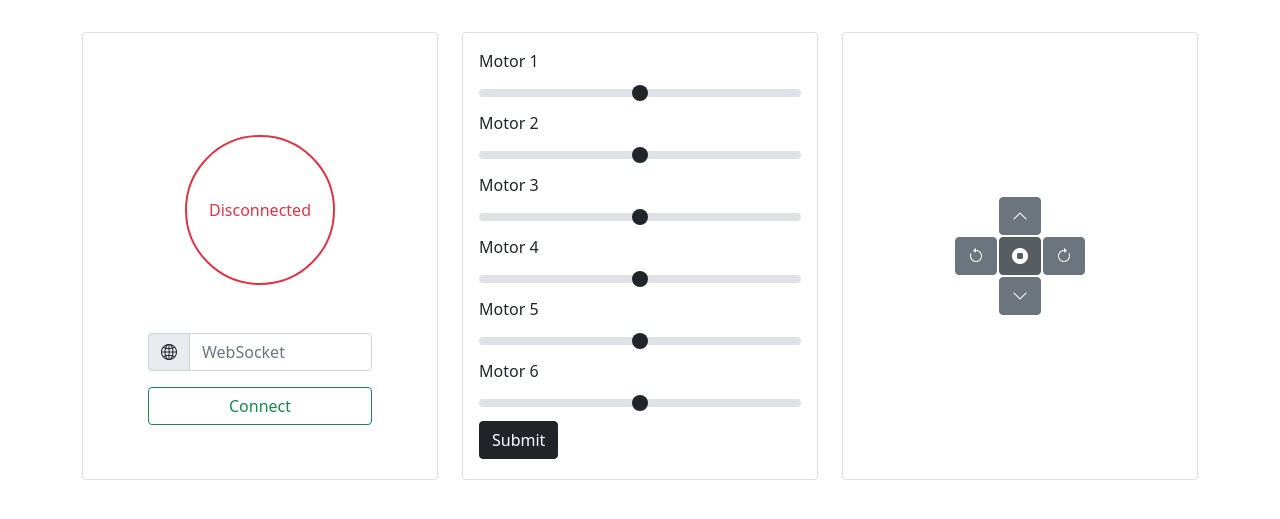
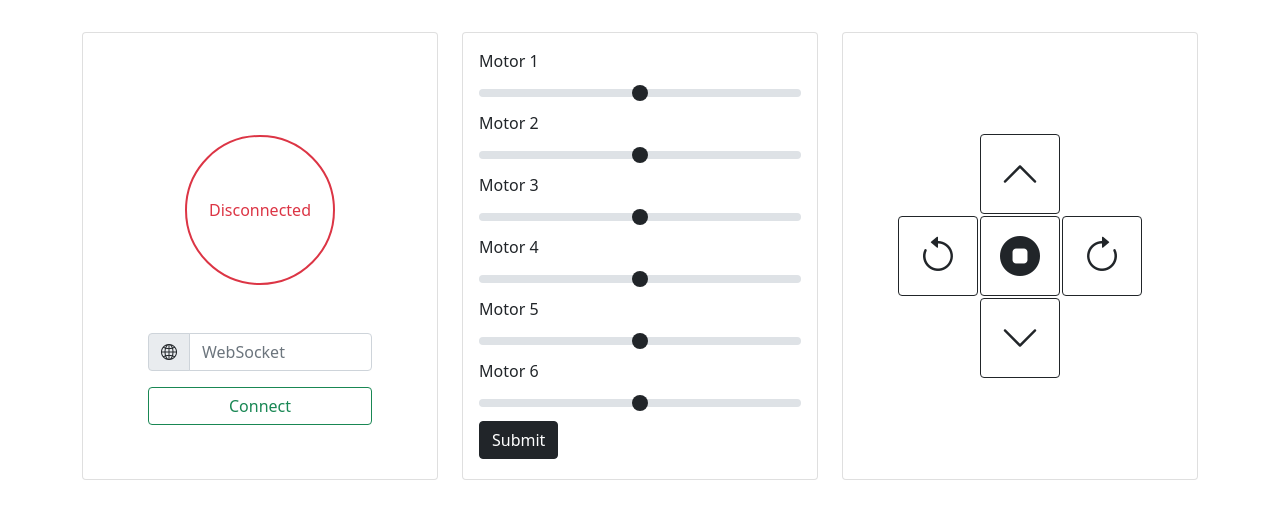
Before and after one commit to sasmaq/sas-robotic-arm, a PHP site: page / in a window 1280 px wide. Shown: the part 54-573 px from the top of the page. Run offline with PHP 8.4, Linux system fonts and the light colour scheme; data comes from the database, SQL or seed files in the repository.

Commit message:
Update index.php

```diff
--- a/index.php
+++ b/index.php
@@ -185,37 +185,37 @@ if (mysqli_fetch_assoc($result)["Value"] == 1) {
                   <td>
                   </td>
                   <td>
-                    <input type="radio" name="direction" class="btn-check" id="forward" value="forward" onchange="updateDB();" <?php echo $isDisabled; ?>>
-                    <label for="forward" class="btn btn-secondary"> <i class="bi bi-chevron-up"></i></label>
-                    </input>
+                    <button type="button" class="btn btn-outline-dark controls" id="forward" onclick="myFunction(this.id)" <?php echo $isDisabled; ?>>
+                      <i class="bi bi-chevron-up"></i>
+                    </button>
                   </td>
                   <td>
                   </td>
                 </tr>
                 <tr>
                   <td>
-                    <input type="radio" name="direction" class="btn-check" id="left" value="left" onchange="updateDB();" <?php echo $isDisabled; ?>>
-                    <label for="left" class="btn btn-secondary"><i class="bi bi-arrow-counterclockwise"></i></label>
-                    </input>
+                    <button type="button" class="btn btn-outline-dark controls" id="left" onclick="myFunction(this.id)" <?php echo $isDisabled; ?>>
+                      <i class="bi bi-arrow-counterclockwise"></i>
+                    </button>
                   </td>
                   <td>
-                    <input type="radio" name="direction" class="btn-check" id="stop" value="stop" onchange="updateDB();" <?php echo $isDisabled; ?> checked>
-                    <label for="stop" class="btn btn-secondary"><i class="bi bi-stop-circle-fill"></i></label>
-                    </input>
+                    <button type="button" class="btn btn-outline-dark controls" id="stop" onclick="myFunction(this.id)" <?php echo $isDisabled; ?>>
+                      <i class="bi bi-stop-circle-fill"></i>
+                    </button>
                   </td>
                   <td>
-                    <input type="radio" name="direction" class="btn-check" id="right" value="right" onchange="updateDB();" <?php echo $isDisabled; ?>>
-                    <label for="right" class="btn btn-secondary"><i class="bi bi-arrow-clockwise"></i></label>
-                    </input>
+                    <button type="button" class="btn btn-outline-dark controls" id="right" onclick="myFunction(this.id)" <?php echo $isDisabled; ?>>
+                      <i class="bi bi-arrow-clockwise"></i>
+                    </button>
                   </td>
                 </tr>
                 <tr>
                   <td>
                   </td>
                   <td>
-                    <input type="radio" name="direction" class="btn-check" id="backward" value="backward" onchange="updateDB();" <?php echo $isDisabled; ?>>
-                    <label for="backward" class="btn btn-secondary"><i class="bi bi-chevron-down"></i></label>
-                    </input>
+                    <button type="button" class="btn btn-outline-dark controls" id="backward" onclick="myFunction(this.id)" <?php echo $isDisabled; ?>>
+                      <i class="bi bi-chevron-down"></i>
+                    </button>
                   </td>
                   <td>
                   </td>
@@ -228,16 +228,10 @@ if (mysqli_fetch_assoc($result)["Value"] == 1) {
 
     </div>
   </div>
-  <div id="test">
 
-  </div>
-  <script src="https://cdn.jsdelivr.net/npm/@popperjs/core@2.9.2/dist/umd/popper.min.js" integrity="sha384-IQsoLXl5PILFhosVNubq5LC7Qb9DXgDA9i+tQ8Zj3iwWAwPtgFTxbJ8NT4GN1R8p" crossorigin="anonymous"></script>
-  <script src="https://cdn.jsdelivr.net/npm/bootstrap@5.0.1/dist/js/bootstrap.min.js" integrity="sha384-Atwg2Pkwv9vp0ygtn1JAojH0nYbwNJLPhwyoVbhoPwBhjQPR5VtM2+xf0Uwh9KtT" crossorigin="anonymous"></script>
   <script>
-    $(document).ready(function() {
-      $('input[type="radio"]').click(function() {
-        var direction = $(this).val();
-        document.getElementById("test").innerHTML = direction;
+    function myFunction(id) {
+      var direction = id;
       $.ajax({
         url: "updateDB.php",
         method: "POST",
@@ -245,9 +239,11 @@ if (mysqli_fetch_assoc($result)["Value"] == 1) {
           direction: direction
         },
       });
-      });
-    });
+    };
   </script>
+
+  <script src="https://cdn.jsdelivr.net/npm/@popperjs/core@2.9.2/dist/umd/popper.min.js" integrity="sha384-IQsoLXl5PILFhosVNubq5LC7Qb9DXgDA9i+tQ8Zj3iwWAwPtgFTxbJ8NT4GN1R8p" crossorigin="anonymous"></script>
+  <script src="https://cdn.jsdelivr.net/npm/bootstrap@5.0.1/dist/js/bootstrap.min.js" integrity="sha384-Atwg2Pkwv9vp0ygtn1JAojH0nYbwNJLPhwyoVbhoPwBhjQPR5VtM2+xf0Uwh9KtT" crossorigin="anonymous"></script>
 </body>
 
 </html>
```
Lines whose indentation alone changed are shown as unchanged.
